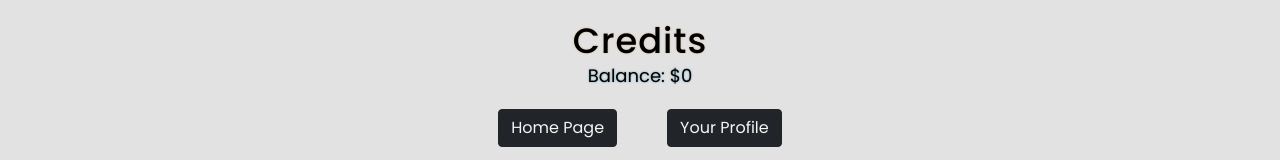
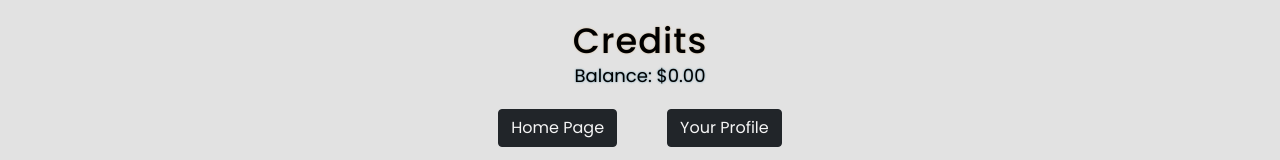
Before and after one commit to BolaGhaly/TTP-Assignment-8, a React (Create React App) app: page /credits in a window 1280 px wide. Shown: the top 160 px of the page. Built offline with nearby package versions, Linux system fonts and the light colour scheme; no server answers.

Commit message:
Updated some components

```diff
--- a/src/App.js
+++ b/src/App.js
@@ -41,7 +41,19 @@ function App() {
     creditAccBalance += e.amount;
   });
 
-  totalBalance = debitAccBalance + creditAccBalance;
+  let tempBalance = totalBalance;
+  let i = 0;
+  console.log("totalBalance = ", totalBalance);
+
+  if (i === 0) {
+    totalBalance = debitAccBalance + creditAccBalance;
+    i++;
+    console.log("here 1");
+  } else if (i < 0) {
+    totalBalance = tempBalance;
+    console.log("here 2");
+  }
+  console.log("i =", i);
   //console.log(typeof totalBalance)
   //setTotalBalance(debitAccBalance + creditAccBalance);
 
@@ -51,6 +63,7 @@ function App() {
     fetchDebits();
     fetchCredits();
   }, []);
+
 
   const mockLogIn = (username) => {
     setCurrentUser({ userName: username, memberSince: "02/18/1998" });
--- a/src/components/AccountBalance.js
+++ b/src/components/AccountBalance.js
@@ -1,11 +1,10 @@
 import React from "react";
 
 function AccountBalance({ totalBalance }) {
-  console.log(typeof (totalBalance))
-  console.log(totalBalance);
-
+  // console.log(typeof (totalBalance))
+  // console.log(totalBalance);
   return (
-    <div className="user-text">Balance: ${totalBalance}</div>
+    <div className="user-text">Balance: ${Number(totalBalance).toFixed(2)}</div>
   );
 }
 
--- a/src/components/Credits.js
+++ b/src/components/Credits.js
@@ -1,4 +1,4 @@
-import React, { useState, useEffect } from "react";
+import React, { useState, useEffect, useCallback } from "react";
 import { Link } from "react-router-dom";
 import AccountBalance from "./AccountBalance";
 
@@ -13,9 +13,6 @@ function Credits({ credits, setCredits, totalBalance, setTotalBalance }) {
   let year = today.getFullYear();
   today = month + "/" + day + "/" + year;
 
-
-  let tempFloat1 = totalBalance;
-
   const submitForm = (e) => {
     e.preventDefault();
     credits.push({
@@ -25,24 +22,17 @@ function Credits({ credits, setCredits, totalBalance, setTotalBalance }) {
       amount: newCreditAmount,
     });
     let lastElement = parseFloat(credits[credits.length - 1].amount);
-    console.log(
-      "Before Printing totalBalance + lastElement = ",
-      totalBalance + lastElement
-    );
     let tempFloat = parseFloat(lastElement + totalBalance);
-    console.log(typeof (lastElement));
-    console.log(tempFloat);
-    tempFloat1 += tempFloat;
-    //setTotalBalance(tempFloat1);
-    console.log(typeof tempFloat1);
+    setTotalBalance(tempFloat);
     setCredits(credits);
   };
+
 
   return (
     <div className="blue-background">
       <div className="over-small-container">
         <h1 className="page-title">Credits</h1>
-        <AccountBalance totalBalance={tempFloat1} />
+        <AccountBalance totalBalance={totalBalance} />
         <div className="buttons-container">
           <button className="btn btn-dark shadow-none first-button">
             <Link to="/" className="text-decoration-none whitesmoke">
```
